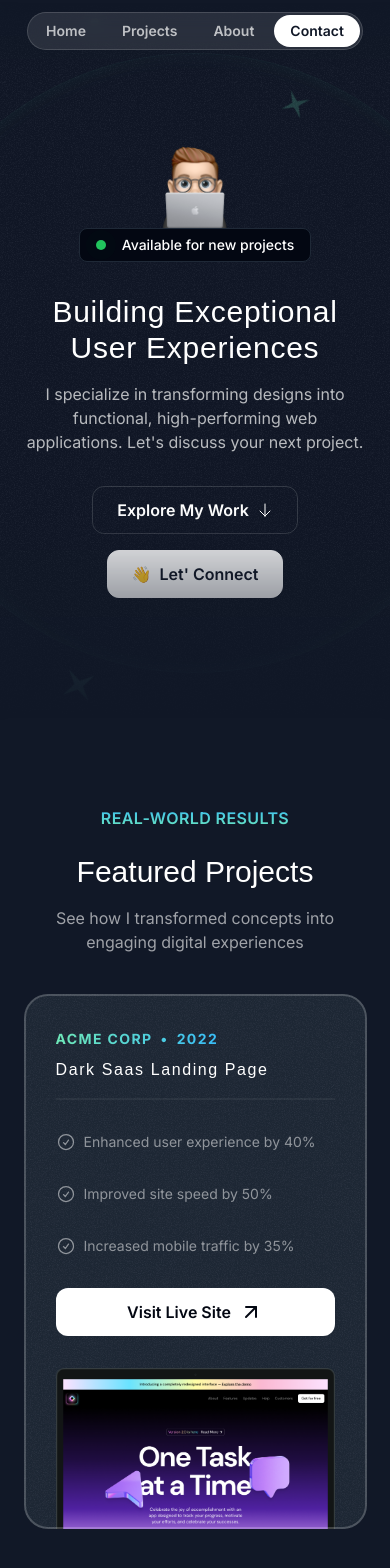
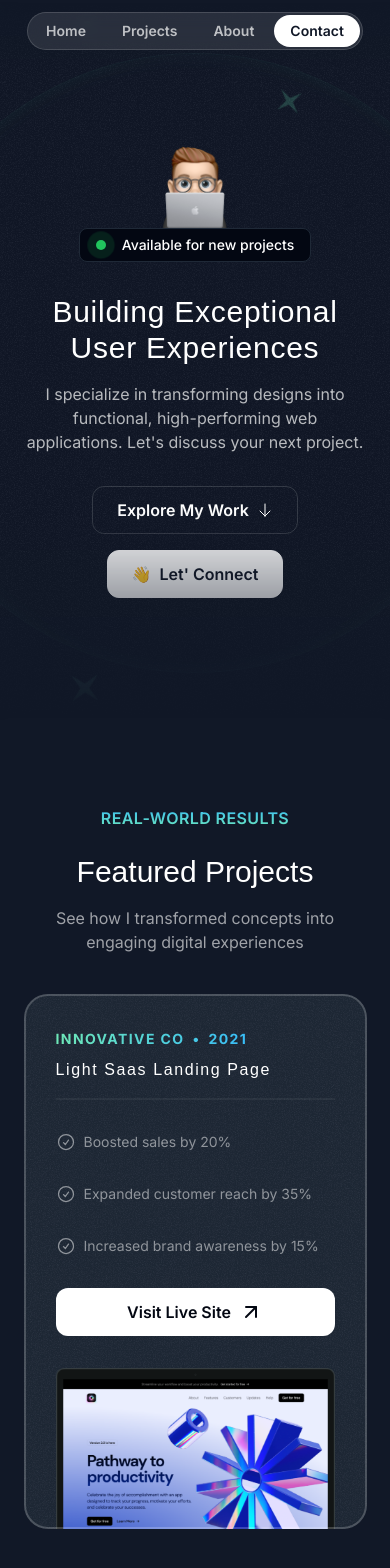
Before and after one commit to ihaseeb8/portfolio, a Next.js app: page / in a window 390 px wide. Shown: the top 1568 px of the page. Built offline with nearby package versions, Linux system fonts and the light colour scheme; a web font is replaced by a local one.

Commit message:
Completed animations

```diff
--- a/src/components/ToolboxItems.tsx
+++ b/src/components/ToolboxItems.tsx
@@ -1,4 +1,4 @@
-import React from 'react'
+import React, { Fragment } from 'react'
 import TechIcon from './TechIcon'
 import { twMerge } from 'tailwind-merge';
 
@@ -13,12 +13,17 @@
   return (
     <div className={twMerge('flex [mask-image:linear-gradient(to_right,transparent,black_10%,black_90%,transparent)]',className)}>
         <div className={twMerge('flex flex-none py-0.5 gap-6 pr-6', itemsWrapperClassName)}>
-            {items.map(item => (
-                <div key={item.title} className="inline-flex items-center gap-4 py-2 px-3 outline outline-2 outline-white/10 rounded-lg">
-                <TechIcon component={item.iconType} />
-                <span className="font-semibold">{item.title}</span>
-                </div>
+            {[...new Array(2)].fill(0).map((_,idx) => (
+                <Fragment key={idx}>
+                    {items.map(item => (
+                        <div key={item.title} className="inline-flex items-center gap-4 py-2 px-3 outline outline-2 outline-white/10 rounded-lg">
+                        <TechIcon component={item.iconType} />
+                        <span className="font-semibold">{item.title}</span>
+                        </div>
+                    ))}
+                </Fragment>
             ))}
+
         </div>
     </div>
   )
--- a/src/sections/About.tsx
+++ b/src/sections/About.tsx
@@ -1,9 +1,9 @@
+'use client';
+
 import Card from "@/components/Card";
 import SectionHeader from "@/components/SectionHeader";
-import StarIcon from "@/assets/icons/star.svg"
 import BookImage from "@/assets/images/book-cover.png"
 import Image from "next/image";
-import TechIcon from "@/components/TechIcon";
 
 import JavascriptIcon from '@/assets/icons/square-js.svg';
 import HTMLIcon from '@/assets/icons/html5.svg';
@@ -17,6 +17,9 @@
 
 import CardHeader from "@/components/CardHeader";
 import ToolboxItems from "@/components/ToolboxItems";
+
+import {motion} from 'framer-motion'
+import { useRef } from "react";
 
 const toolboxItems = [
   {
@@ -91,6 +94,8 @@
 ]
 
 export const AboutSection = () => {
+
+  const constraintRef = useRef(null)
   return (
   <section className="py-20 lg:py-28" id="about">
     <div className="container">
@@ -120,8 +125,8 @@
               className=""
             />
 
-            <ToolboxItems items={toolboxItems} className="" />
-            <ToolboxItems items={toolboxItems} className="mt-6" itemsWrapperClassName="-translate-x-1/2"/>
+            <ToolboxItems items={toolboxItems} className="" itemsWrapperClassName="animate-move-left [animation-duration:30s]"/>
+            <ToolboxItems items={toolboxItems} className="mt-6" itemsWrapperClassName="animate-move-right [animation-duration:30s]" />
           </Card>
         </div>
 
@@ -133,23 +138,29 @@
               className="px-6 py-6"
             />
 
-            <div className="relative flex-1">
+            <div className="relative flex-1" ref={constraintRef}>
               {hobbies.map(hobby => (
-                <div key={hobby.title} className="inline-flex items-center gap-2 px-6 bg-gradient-to-r from-emerald-300 to-sky-400 rounded-full py-1.5 absolute"
+                <motion.div key={hobby.title} className="inline-flex items-center gap-2 px-6 bg-gradient-to-r from-emerald-300 to-sky-400 rounded-full py-1.5 absolute"
                 style={{
                   left: hobby.left,
                   top: hobby.top,
-                }}>
+                }}
+                drag
+                dragConstraints={constraintRef}
+                >
                   <span className="font-medium text-gray-950">{hobby.title}</span>
                   <span>{hobby.emoji}</span>
-                </div>
+                </motion.div>
               ))}
             </div>
           </Card>
 
           <Card className="h-[320px] p-0 relative md:col-span-2 lg:col-span-1">
             <Image src={mapImage} alt='map of Islamabad' className="h-full w-full object-cover"/>
-            <div className="absolute top-1/2 left-1/2 -translate-x-1/2 -translate-y-1/2 size-20 rounded-full bg-gradient-to-r from-emerald-300 to-sky-400 after:content-[''] after:absolute after:inset-0 after:outline after:outline-2 after:-outline-offset-2 after:rounded-full after:outline-gray-950/30">
+            <div className="absolute top-1/2 left-1/2 -translate-x-1/2 -translate-y-1/2 size-20 rounded-full  after:content-[''] after:absolute after:inset-0 after:outline after:outline-2 after:-outline-offset-2 after:rounded-full after:outline-gray-950/30">
+
+              <div className="absolute inset-0 rounded-full bg-gradient-to-r from-emerald-300 to-sky-400 -z-10"></div>
+              <div className="absolute inset-0 rounded-full bg-gradient-to-r from-emerald-300 to-sky-400 -z-10 animate-ping [animation-duration:2s]"></div>
               <Image src={smileMemoji} alt='smiling memoji' className="size-20"/>
             </div>
 
--- a/src/sections/Projects.tsx
+++ b/src/sections/Projects.tsx
@@ -11,18 +11,18 @@
 import Card from "@/components/Card";
 
 const portfolioProjects = [
-  {
-    company: "Acme Corp",
-    year: "2022",
-    title: "Dark Saas Landing Page",
-    results: [
-      { title: "Enhanced user experience by 40%" },
-      { title: "Improved site speed by 50%" },
-      { title: "Increased mobile traffic by 35%" },
-    ],
-    link: "https://youtu.be/4k7IdSLxh6w",
-    image: darkSaasLandingPage,
-  },
+  // {
+  //   company: "Acme Corp",
+  //   year: "2022",
+  //   title: "Dark Saas Landing Page",
+  //   results: [
+  //     { title: "Enhanced user experience by 40%" },
+  //     { title: "Improved site speed by 50%" },
+  //     { title: "Increased mobile traffic by 35%" },
+  //   ],
+  //   link: "https://youtu.be/4k7IdSLxh6w",
+  //   image: darkSaasLandingPage,
+  // },
   {
     company: "Innovative Co",
     year: "2021",
--- a/src/sections/Testimonials.tsx
+++ b/src/sections/Testimonials.tsx
@@ -7,6 +7,7 @@
 import SectionHeader from "@/components/SectionHeader";
 import grainImage from '@/assets/images/grain.jpg'
 import Card from "@/components/Card";
+import { Fragment } from "react";
 
 const testimonials = [
   {
@@ -52,10 +53,12 @@
 
 
 
-        <div className="mt-16 lg:mt-24 flex overflow-x-clip [mask-image:linear-gradient(to_right,transparent,black_10%,black_90%,transparent)]">
-          <div className="flex gap-8 flex-none ">
+        <div className="mt-12 lg:mt-20 flex overflow-x-clip [mask-image:linear-gradient(to_right,transparent,black_10%,black_90%,transparent)] py-4 -my-4">
+          <div className="flex gap-8 pr-8 flex-none animate-move-left [animation-duration:90s] hover:[animation-play-state:paused]">
+            {[...new Array(2)].fill(0).map((_,idx) => (
+              <Fragment>
                 {testimonials.map( testimonial => (
-              <Card key={testimonial.name} className="max-w-xs p-6 md:max-w-md ">
+                  <Card key={testimonial.name} className="max-w-xs p-6 md:max-w-md hover:-rotate-3 transition duration-300">
                     <div className="flex gap-4 items-center">
                       <div className="size-14 bg-gray-700 rounded-full inline-flex items-center justify-center flex-shrink-0">
                         <Image src={testimonial.avatar} alt={testimonial.name} className="max-h-full"/>
@@ -71,6 +74,9 @@
                     <p className="mt-4 md:mt-6 text-sm md:text-base">{testimonial.text}</p>
                   </Card>
                 ))}
+              </Fragment>
+            ))}
+
           </div>
         </div>
       </div>
--- a/tailwind.config.ts
+++ b/tailwind.config.ts
@@ -27,7 +27,8 @@
       },
       animation:{
         'ping-large': "ping-large 1s ease-in-out infinite",
-        'move-left': "move-left 1s linear infinite"
+        'move-left': "move-left 1s linear infinite",
+        'move-right': "move-right 1s linear infinite"
       },
       keyframes: {
         'ping-large': {
@@ -41,7 +42,15 @@
             transform: 'translateX(0%)'
           },
           '100%': {
-            transform: 'translate(-50%)'
+            transform: 'translateX(-50%)'
+          },
+        },
+        'move-right' : {
+          '0%'  : {
+            transform: 'translateX(-50%)'
+          },
+          '100%' : {
+            transform: 'translateX(0%)'
           }
         }
       }
```
Lines whose indentation alone changed are shown as unchanged.
